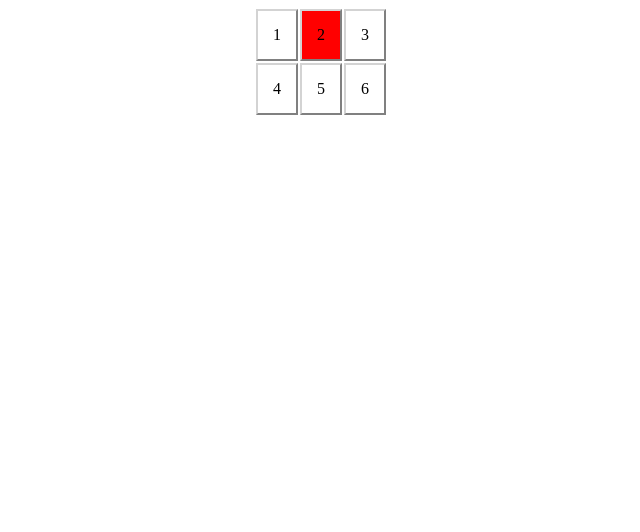
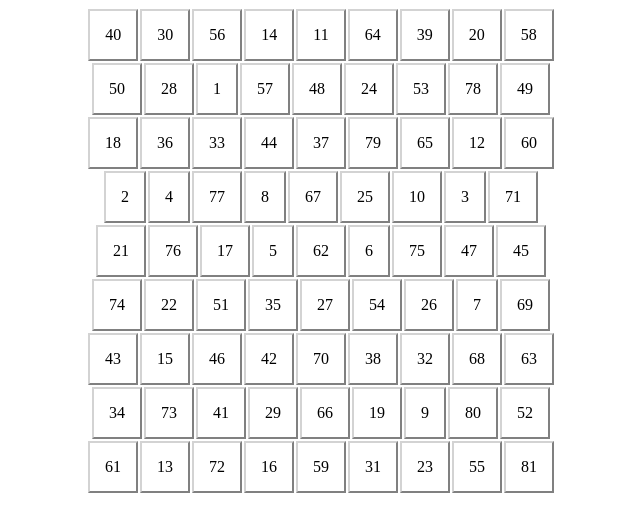
Before and after one commit to vanshuhassija/bomber-game, a website: page index.html in a window 1280 px wide. Shown: the whole page, without its empty margins (319-959 px from the left). Drawn offline with Linux system fonts and the light colour scheme.

Commit message:
Added js logic WIP

```diff
--- a/index.html
+++ b/index.html
@@ -33,6 +33,27 @@
   <body>
     <div class="table"></div>
     <script>
+      function contains(selector, text) {
+        var elements = document.querySelectorAll(selector);
+        return [].filter.call(elements, function(element) {
+          return RegExp(text).test(element.textContent);
+        });
+      }
+
+      function generateRange(pCount, pMin, pMax) {
+        min = pMin < pMax ? pMin : pMax;
+        max = pMax > pMin ? pMax : pMin;
+        var resultArr = [],
+          randNumber;
+        while (pCount > 0) {
+          randNumber = Math.round(min + Math.random() * (max - min));
+          if (resultArr.indexOf(randNumber) == -1) {
+            resultArr.push(randNumber);
+            pCount--;
+          }
+        }
+        return resultArr;
+      }
       // Function to generate random number
       function randomNumber(min, max) {
         min = Math.ceil(min);
@@ -42,12 +63,14 @@
 
       function render() {
         var table = document.querySelector(".table");
-        var data = [1, 2, 3, 4, 5, 6];
-        var rowCount = 2;
-        var colCount = 3;
+        var data = generateRange(81, 1, 81);
+        var rowCount = 9;
+        var colCount = 9;
         var dataIndex = 0;
+        var bi = 0;
+        var bombIndices = generateRange(10, 1, 81);
         var bomb = randomNumber(data[0], data[data.length - 1]);
-        console.log(bomb);
+        console.log(data, bombIndices);
 
         for (var j = 0; j < rowCount; j++) {
           var row = document.createElement("div");
@@ -59,12 +82,25 @@
             col.classList.add("col");
             var text = document.createTextNode(data[dataIndex]);
             col.appendChild(text);
-            if (data[dataIndex] === bomb) {
-              col.classList.add("bomb");
+            row.appendChild(col);
+            dataIndex++;
+          }
+        }
+
+        // setTimeout(function() {
+        //   for (let s = 1; s < bombIndices.length; s++) {
+        //     var bombers = contains(".col", bombIndices[s]);
+        //     console.log("bb", bombers);
+        //   }
+        // }, 1000);
+
+        for (var k = 0; k < data.length; k++) {
+          for (var l = 0; l < bombIndices.length; l++) {
+            if (data[k] === bombIndices[l]) {
+              var bombers = contains(".col", bombIndices[l]);
+              bombers.classList.add("bomb");
+              console.log("bb", bombers);
             }
-            row.appendChild(col);
-
-            dataIndex++;
           }
         }
       }
```
